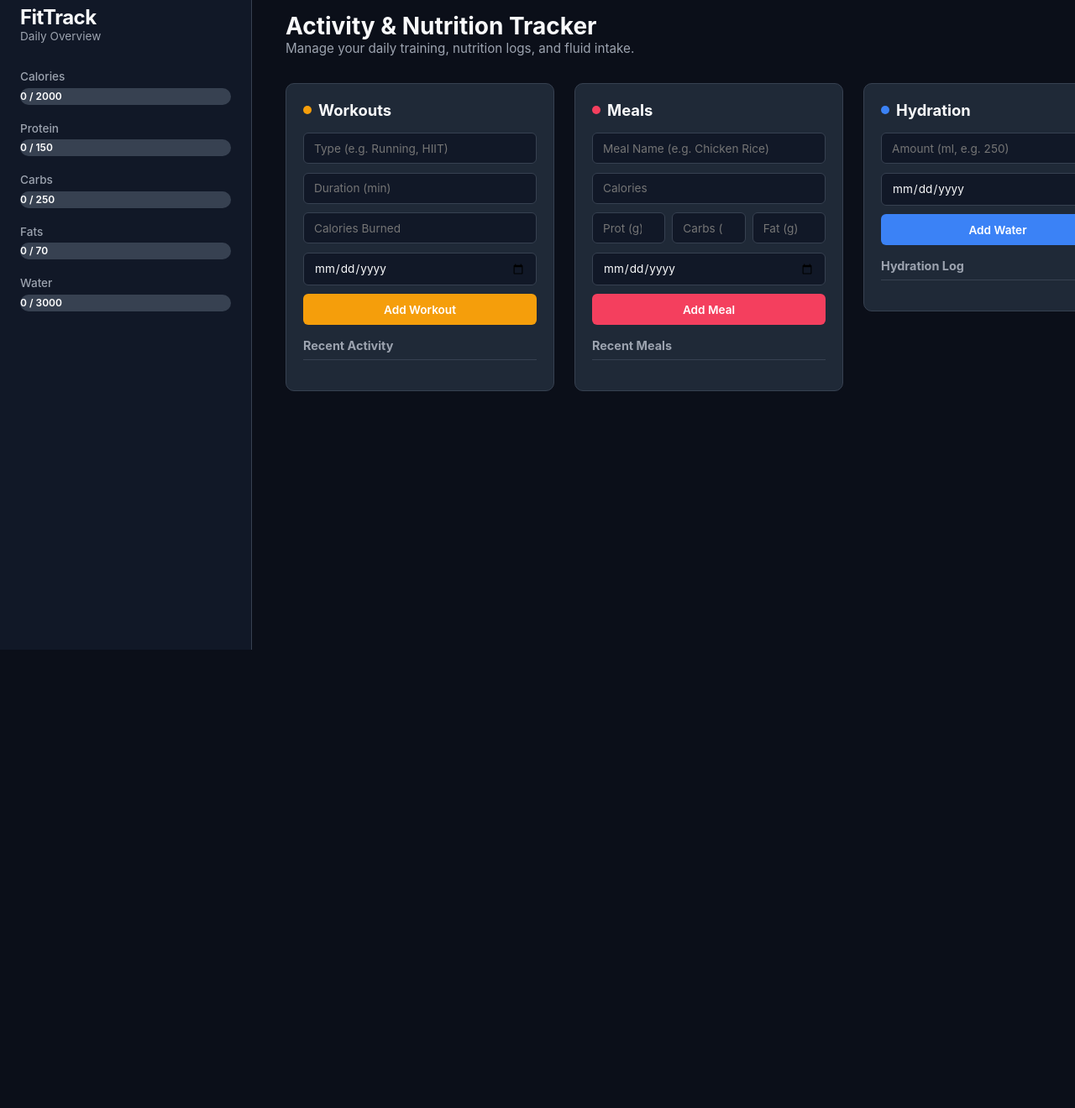
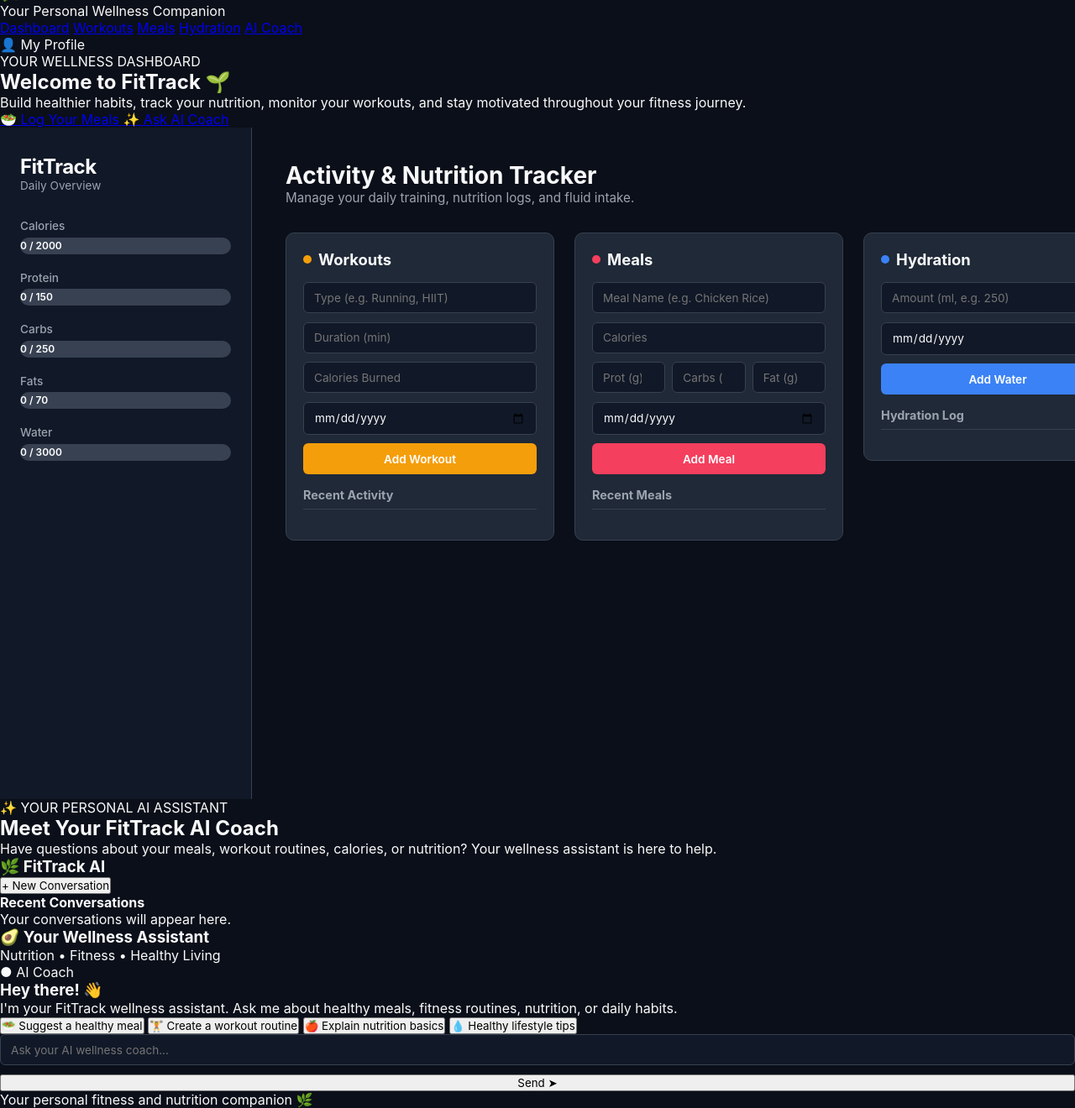
Before and after one commit to mnn59-droid/mealtracker, a website: page index.html in a window 1280 px wide. Shown: the part 26-1346 px from the top of the page at 84% size. Before the commit the page ends 800 px from the top, so only its background shows below. Drawn offline with Linux system fonts and the light colour scheme; no server answers.

Commit message:
Enhance index.html with navigation and AI coach section
Added a navigation bar and welcome section to the fitness tracker interface, including links to various features and an AI coach section for user interaction.

```diff
--- a/index.html
+++ b/index.html
@@ -7,6 +7,54 @@
   <link rel="stylesheet" href="style.css" />
 </head>
 <body>
+
+<!-- TOP NAVIGATION BAR -->
+<header class="navbar">
+    <div class="nav-brand">
+        <h2>🌿 FitTrack</h2>
+        <p>Your Personal Wellness Companion</p>
+    </div>
+
+    <nav class="nav-links">
+        <a href="#dashboard">Dashboard</a>
+        <a href="#workouts">Workouts</a>
+        <a href="#meals">Meals</a>
+        <a href="#hydration">Hydration</a>
+        <a href="#ai-coach">AI Coach</a>
+    </nav>
+
+    <div class="nav-profile">
+        <span>👤 My Profile</span>
+    </div>
+</header>
+
+<!-- WELCOME SECTION -->
+<section class="welcome-section" id="dashboard">
+
+    <div class="welcome-content">
+        <p class="welcome-tag">YOUR WELLNESS DASHBOARD</p>
+
+        <h1>Welcome to FitTrack 🌱</h1>
+
+        <p>
+            Build healthier habits, track your nutrition,
+            monitor your workouts, and stay motivated
+            throughout your fitness journey.
+        </p>
+    </div>
+
+    <div class="welcome-actions">
+        <a href="#meals" class="primary-button">
+            🥗 Log Your Meals
+        </a>
+
+        <a href="#ai-coach" class="secondary-button">
+            ✨ Ask AI Coach
+        </a>
+    </div>
+
+</section>
+
   <div class="dashboard-layout">
     <!-- Desktop Sidebar: Daily Targets & Macros -->
     <aside class="sidebar">
@@ -72,7 +120,7 @@
 
       <div class="content-grid">
         <!-- Workouts Card -->
-        <section class="card">
+        <section class="card" id="workouts">
           <div class="card-title">
             <span class="indicator workout-dot"></span>
             <h3>Workouts</h3>
@@ -89,7 +137,7 @@
         </section>
 
         <!-- Meals Card -->
-        <section class="card">
+        <section class="card" id="meals">
           <div class="card-title">
             <span class="indicator meal-dot"></span>
             <h3>Meals</h3>
@@ -110,7 +158,7 @@
         </section>
 
         <!-- Water Card -->
-        <section class="card">
+        <section class="card" id="hydration">
           <div class="card-title">
             <span class="indicator water-dot"></span>
             <h3>Hydration</h3>
@@ -127,6 +175,106 @@
     </main>
   </div>
 
+  <!-- AI FITNESS & NUTRITION CHATBOT -->
+  <section class="ai-coach-section" id="ai-coach">
+
+      <div class="ai-coach-heading">
+          <span>✨ YOUR PERSONAL AI ASSISTANT</span>
+          <h2>Meet Your FitTrack AI Coach</h2>
+          <p>
+              Have questions about your meals, workout routines,
+              calories, or nutrition? Your wellness assistant
+              is here to help.
+          </p>
+      </div>
+
+      <div class="ai-chat-layout">
+
+          <!-- LEFT: CHAT HISTORY -->
+          <aside class="ai-chat-sidebar">
+              <h3>🌿 FitTrack AI</h3>
+
+              <button id="new-chat" type="button">
+                  + New Conversation
+              </button>
+
+              <h4>Recent Conversations</h4>
+
+              <div id="chat-history">
+                  <p>Your conversations will appear here.</p>
+              </div>
+          </aside>
+
+          <!-- RIGHT: CHATBOT -->
+          <div class="ai-chat-container">
+
+              <div class="ai-chat-header">
+                  <div>
+                      <h3>🥑 Your Wellness Assistant</h3>
+                      <p>Nutrition • Fitness • Healthy Living</p>
+                  </div>
+
+                  <span class="ai-status">
+                      ● AI Coach
+                  </span>
+              </div>
+
+              <div id="chat-messages" class="ai-chat-messages">
+
+                  <div class="ai-welcome-message">
+                      <h3>Hey there! 👋</h3>
+                      <p>
+                          I'm your FitTrack wellness assistant.
+                          Ask me about healthy meals, fitness
+                          routines, nutrition, or daily habits.
+                      </p>
+                  </div>
+
+                  <div class="ai-suggestions">
+                      <button type="button" class="suggestion">
+                          🥗 Suggest a healthy meal
+                      </button>
+
+                      <button type="button" class="suggestion">
+                          🏋️ Create a workout routine
+                      </button>
+
+                      <button type="button" class="suggestion">
+                          🍎 Explain nutrition basics
+                      </button>
+
+                      <button type="button" class="suggestion">
+                          💧 Healthy lifestyle tips
+                      </button>
+                  </div>
+
+              </div>
+
+              <!-- CHAT MESSAGE INPUT -->
+              <form id="chat-form" class="ai-chat-input">
+                  <input
+                      type="text"
+                      id="user-input"
+                      placeholder="Ask your AI wellness coach..."
+                      autocomplete="off"
+                      required
+                  >
+
+                  <button type="submit">
+                      Send ➤
+                  </button>
+              </form>
+
+              <p class="ai-chat-note">
+                  Your personal fitness and nutrition companion 🌿
+              </p>
+
+          </div>
+      </div>
+
+  </section>
+
   <script src="script.js"></script>
+
 </body>
 </html>
```
